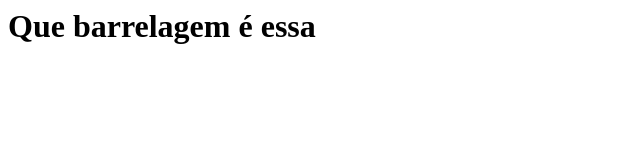
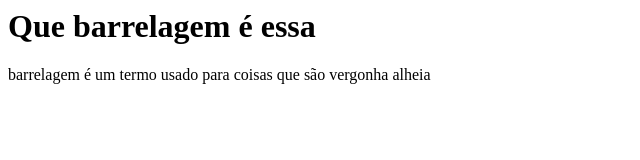
Before and after one commit to dudu-damasceno/Aprendendo_git, a plain HTML site: page index.html in a window 1280 px wide. Shown: the whole page, without its empty margins (0-640 px from the left). Drawn offline with Linux system fonts and the light colour scheme.

Commit message:
Expliquei oque é barrelagem

```diff
--- a/index.html
+++ b/index.html
@@ -1 +1,3 @@
 <h1>Que barrelagem é essa</h1>
+
+<p>barrelagem é um termo usado para coisas que são vergonha alheia</p>
```
